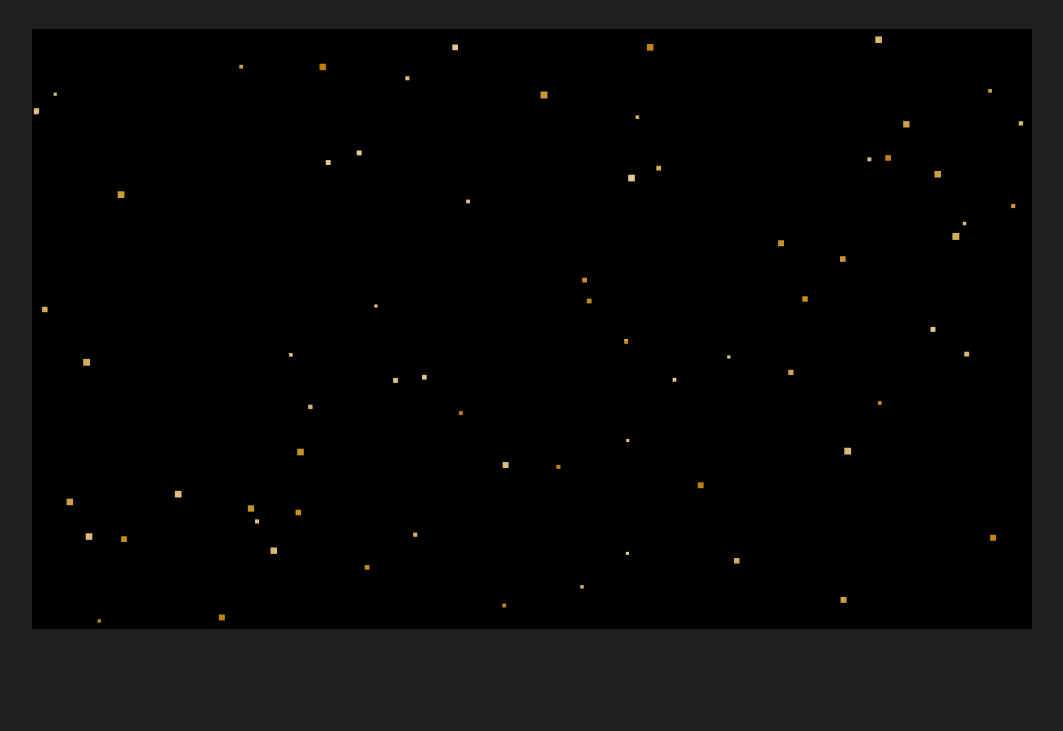
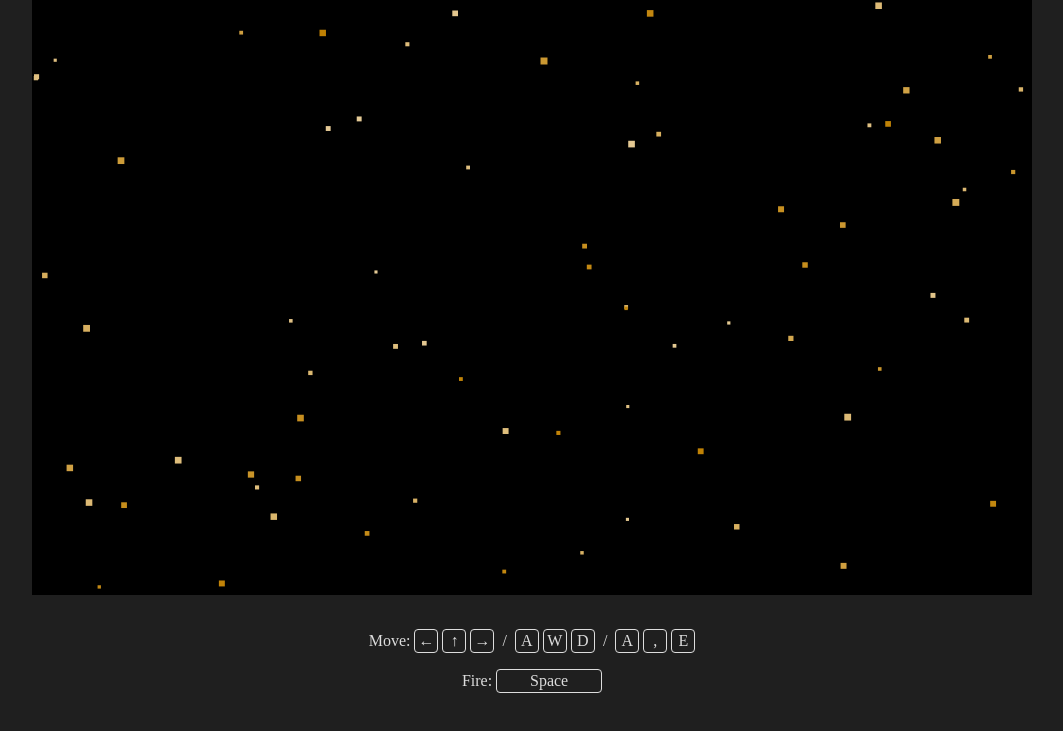
Before and after one commit to kenpratt/hyperspace, a plain HTML site: page public/index.html in a window 1280 px wide. Shown: the part 177-908 px from the top of the page, without its empty margins (108-1171 px from the left). Before the commit the page ends 834 px from the top, so only its background shows below. Drawn offline with Linux system fonts and the light colour scheme.

Commit message:
Added controls.

```diff
--- a/public/index.html
+++ b/public/index.html
@@ -28,6 +28,19 @@
       <canvas id="canvas" width="1000" height="600">
       Canvas not supported, update your browser.
       </canvas>
+      <section class="controls">
+        <p>
+          Move:
+          <span class="key">&leftarrow;</span> <span class="key">&uparrow;</span> <span class="key">&rightarrow;</span>
+          &nbsp;/&nbsp;
+          <span class="key">A</span> <span class="key">W</span> <span class="key">D</span>
+          &nbsp;/&nbsp;
+          <span class="key">A</span> <span class="key">,</span> <span class="key">E</span>
+        </p>
+        <p>
+          Fire: <span class="key" style="width: 100px">Space</span>
+        </p>
+      </section>
     </center>
   </body>
 </html>
--- a/public/style.css
+++ b/public/style.css
@@ -1,11 +1,26 @@
 body {
     background-color: rgb(31, 31, 31);
     padding: 1em;
+    color: #ddd;
 }
 
 h1 {
+    margin: 30px 0 30px 0;
     font-family: 'Orbitron', sans-serif;
-    color: #ddd;
     font-size: 70px;
     text-shadow: 6px -6px 2px rgb(255, 71, 103), 12px -12px 4px green, 18px -18px 6px blue, 24px -24px 8px purple;
 }
+
+.controls {
+    margin: 30px 0 0 0;
+}
+
+.key {
+    display: inline-block;
+    border: 1px solid #ddd;
+    border-radius: 4px;
+    padding: 2px;
+    width: 18px;
+    height: 18px;
+    text-align: center;
+}
```
